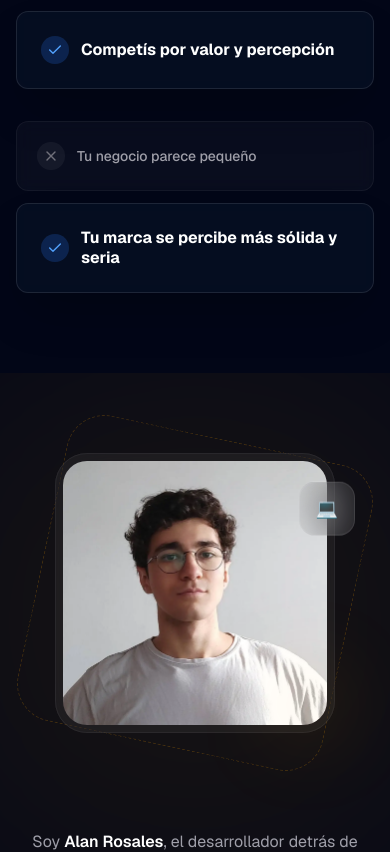
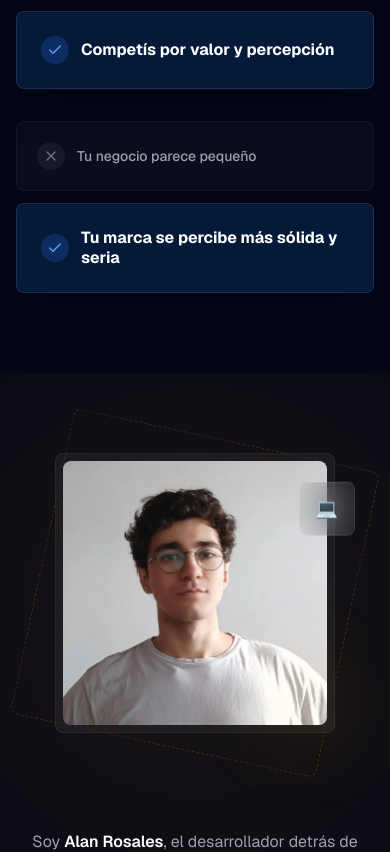
Before and after one commit to AlanTyping/Huella-Online, a Next.js app: page / in a window 390 px wide. Shown: the part 1580-2432 px from the top of the page. Built offline with nearby package versions, Linux system fonts and the light colour scheme.

Commit message:
mejorando sitio

```diff
--- a/components/layout/navbar.tsx
+++ b/components/layout/navbar.tsx
@@ -126,7 +126,7 @@ export function Navbar() {
                 <Link
                   href="#contacto"
                   onClick={() => setIsOpen(false)}
-                  className="inline-flex w-fit rounded-xl bg-blue-600 px-7 py-4 text-lg font-black text-white uppercase tracking-tighter transition-all duration-300 hover:bg-blue-500 hover:scale-[1.03] active:scale-95 shadow-[0_0_20px_rgba(37,99,235,0.2)]"
+                  className="inline-flex w-fit rounded-lg bg-blue-600 px-7 py-4 text-lg font-black text-white uppercase tracking-tighter transition-all duration-300 hover:bg-blue-500 hover:scale-[1.03] active:scale-95 shadow-[0_0_20px_rgba(37,99,235,0.2)]"
                 >
                   Quiero mi web
                 </Link>
--- a/components/sections/about.tsx
+++ b/components/sections/about.tsx
@@ -48,7 +48,7 @@ export function About() {
                   duration: 4,
                   repeat: Infinity,
                 }}
-                className="absolute -right-5 top-6 z-20 rounded-2xl border border-white/10 bg-white/5 px-4 py-3 backdrop-blur-xl"
+                className="absolute -right-5 top-6 z-20 rounded-lg border border-white/10 bg-white/5 px-4 py-3 backdrop-blur-xl"
               >
                 <span className="text-lg">
                   💻
@@ -63,15 +63,15 @@ export function About() {
                   repeat: Infinity,
                   ease: "linear",
                 }}
-                className="absolute -inset-4 rounded-[38px] border border-dashed border-[#ffa500]/20"
+                className="absolute -inset-4 rounded-lg border border-dashed border-[#ffa500]/20"
               />
 
               {/* subtle border */}
-              <div className="absolute inset-0 rounded-[32px] border border-white/10" />
+              <div className="absolute inset-0 rounded-lg border border-white/10" />
 
               {/* image */}
-              <div className="relative h-[280px] w-[280px] overflow-hidden rounded-[32px] bg-white/5 p-2 backdrop-blur-xl">
-                <div className="relative h-full w-full overflow-hidden rounded-[24px]">
+              <div className="relative h-[280px] w-[280px] overflow-hidden rounded-lg bg-white/5 p-2 backdrop-blur-xl">
+                <div className="relative h-full w-full overflow-hidden rounded-lg">
                   <Image
                     src="/images/alan.webp"
                     alt="Alan Rosales"
@@ -137,9 +137,9 @@ export function About() {
                 return (
                   <div
                     key={index}
-                    className="flex items-center gap-3 rounded-2xl border border-white/10 bg-white/[0.03] px-5 py-3 transition-all duration-300 hover:border-[#ffa500]/30 hover:bg-white/[0.05]"
+                    className="flex items-center gap-3 rounded-lg border border-white/10 bg-white/[0.03] px-5 py-3 transition-all duration-300 hover:border-[#ffa500]/30 hover:bg-white/[0.05]"
                   >
-                    <div className="flex h-9 w-9 items-center justify-center rounded-xl bg-[#0040FF]/10 text-[#ffffff]">
+                    <div className="flex h-9 w-9 items-center justify-center rounded-lg bg-[#0040FF]/10 text-[#ffffff]">
                       <Icon className="h-4 w-4" />
                     </div>
 
--- a/components/sections/cta.tsx
+++ b/components/sections/cta.tsx
@@ -37,7 +37,7 @@ export function FinalCTA() {
       {/* CONTENT */}
       <div className="relative z-10 mx-auto max-w-4xl px-6">
 
-        <div className="rounded-[2.5rem] border border-white/5 bg-white/[0.02] p-8 md:p-20 text-center backdrop-blur-2xl">
+        <div className="rounded-lg border border-white/5 bg-white/[0.02] p-8 md:p-20 text-center backdrop-blur-2xl">
 
           {/* ICON */}
           <motion.div
@@ -46,7 +46,7 @@ export function FinalCTA() {
             viewport={{ once: true }}
             className="mb-10 flex justify-center"
           >
-            <div className="flex h-20 w-20 items-center justify-center rounded-2xl border border-white/10 bg-white/[0.05] text-blue-500 shadow-[0_0_30px_rgba(59,130,246,0.15)] backdrop-blur-sm">
+            <div className="flex h-20 w-20 items-center justify-center rounded-lg border border-white/10 bg-white/[0.05] text-blue-500 shadow-[0_0_30px_rgba(59,130,246,0.15)] backdrop-blur-sm">
               <Mail className="h-9 w-9" />
             </div>
           </motion.div>
--- a/components/sections/faq.tsx
+++ b/components/sections/faq.tsx
@@ -38,7 +38,7 @@ export function FAQ({ faqs }: FAQProps) {
           viewport={{ once: true }}
           className="mb-20 flex flex-col items-center text-center"
         >
-          <div className="mb-6 flex h-14 w-14 items-center justify-center rounded-2xl bg-white/5 border border-white/10">
+          <div className="mb-6 flex h-14 w-14 items-center justify-center rounded-lg bg-white/5 border border-white/10">
             <HelpCircle className="h-7 w-7 text-zinc-300" />
           </div>
 
@@ -64,7 +64,7 @@ export function FAQ({ faqs }: FAQProps) {
                 viewport={{ once: true }}
                 transition={{ duration: 0.25, delay: index * 0.03 }}
                 className={cn(
-                  "relative overflow-hidden rounded-xl border transition-all duration-300",
+                  "relative overflow-hidden rounded-lg border transition-all duration-300",
                   isOpen
                     ? "border-blue-500/40 bg-white/[0.06]"
                     : "border-white/10 bg-white/[0.03] hover:bg-white/[0.05]"
--- a/components/sections/philosophy.tsx
+++ b/components/sections/philosophy.tsx
@@ -49,7 +49,7 @@ export function Philosophy() {
             </div>
           </motion.div>
 
-          <div className="relative aspect-square overflow-hidden rounded-xl bg-brand-primary border border-white/10 shadow-2xl">
+          <div className="relative aspect-square overflow-hidden rounded-lg bg-brand-primary border border-white/10 shadow-2xl">
             <div className="absolute inset-0 flex items-center justify-center overflow-hidden opacity-20">
               <div className="h-full w-full"
                    style={{ backgroundImage: 'linear-gradient(var(--brand-orange) 1px, transparent 1px), linear-gradient(90deg, var(--brand-orange) 1px, transparent 1px)', backgroundSize: '50px 50px' }}>
--- a/components/sections/services.tsx
+++ b/components/sections/services.tsx
@@ -57,7 +57,7 @@ export function Services() {
               viewport={{ once: true }}
               transition={{ delay: index * 0.1 }}
               whileHover={{ y: -5 }}
-              className="group relative flex flex-col gap-4 overflow-hidden rounded-xl border border-white/5 bg-white/[0.02] backdrop-blur-sm p-10 transition-all hover:border-brand-secondary/30 shadow-2xl"
+              className="group relative flex flex-col gap-4 overflow-hidden rounded-lg border border-white/5 bg-white/[0.02] backdrop-blur-sm p-10 transition-all hover:border-brand-secondary/30 shadow-2xl"
             >
               <div className="absolute top-0 right-0 p-8">
                 <span className="text-[10px] font-black tracking-[0.3em] text-white/10 uppercase group-hover:text-brand-secondary/50 transition-colors">
--- a/components/sections/transformation.tsx
+++ b/components/sections/transformation.tsx
@@ -88,7 +88,7 @@ export function Transformation() {
                 className="group relative flex flex-col md:grid md:grid-cols-2 gap-3 md:gap-12"
               >
                 {/* SIN SITIO WEB - Low contrast glass */}
-                <div className="flex items-center gap-3 rounded-xl bg-white/[0.03] p-5 md:p-6 border border-white/5 backdrop-blur-sm transition-colors group-hover:bg-white/10">
+                <div className="flex items-center gap-3 rounded-lg bg-white/[0.03] p-5 md:p-6 border border-white/5 backdrop-blur-sm transition-colors group-hover:bg-white/10">
                   <div className="flex h-7 w-7 shrink-0 items-center justify-center rounded-full bg-white/5 text-zinc-500">
                     <X className="h-4 w-4" />
                   </div>
@@ -103,7 +103,7 @@ export function Transformation() {
                 </div>
 
                 {/* CON SITIO WEB - Premium Glass with Glow */}
-                <div className="flex items-center gap-3 rounded-xl bg-brand-primary-light/40 p-6 border border-white/10 backdrop-blur-md shadow-2xl transition-all group-hover:border-brand-secondary/30">
+                <div className="flex items-center gap-3 rounded-lg bg-[#051939] p-6 border border-white/10 backdrop-blur-md shadow-2xl transition-all group-hover:border-brand-secondary/30">
                   <div className="flex h-7 w-7 shrink-0 items-center justify-center rounded-full bg-blue-500/20 text-blue-400">
                     <Check className="h-4 w-4" />
                   </div>
```
Also changed, not shown: components/sections/hero.tsx (+4 -4 lines), components/sections/portfolio.tsx (+8 -6 lines), components/layout/footer.tsx (line endings or trailing spaces).
